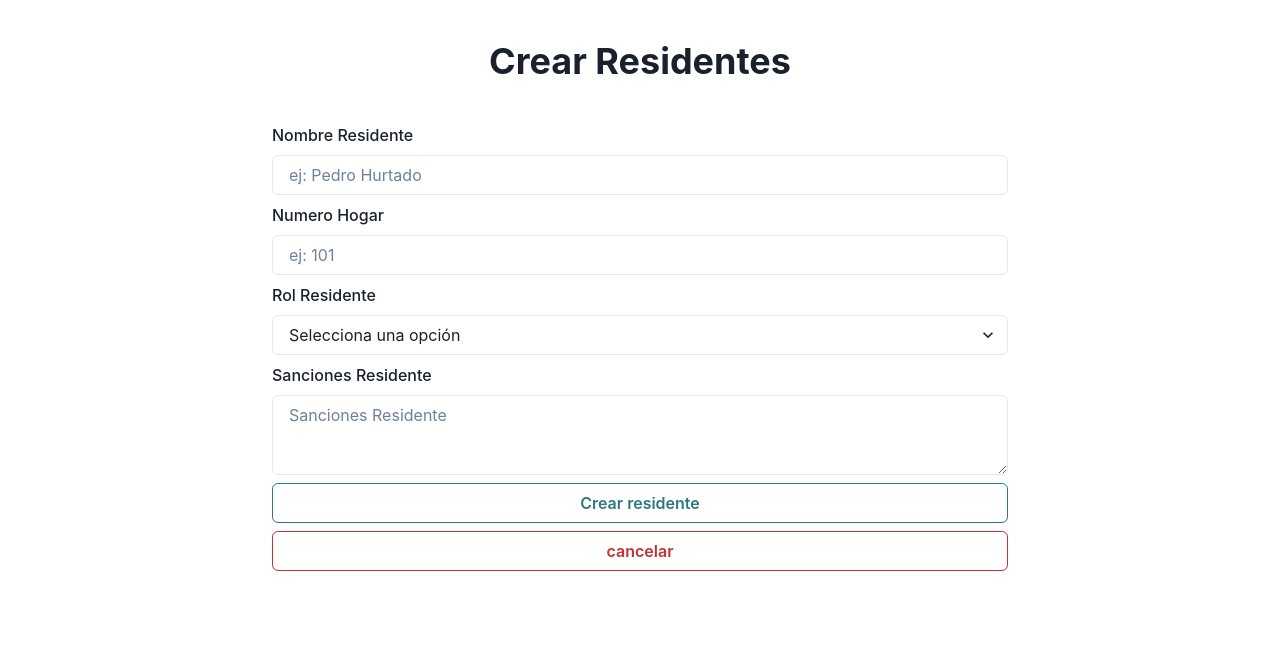
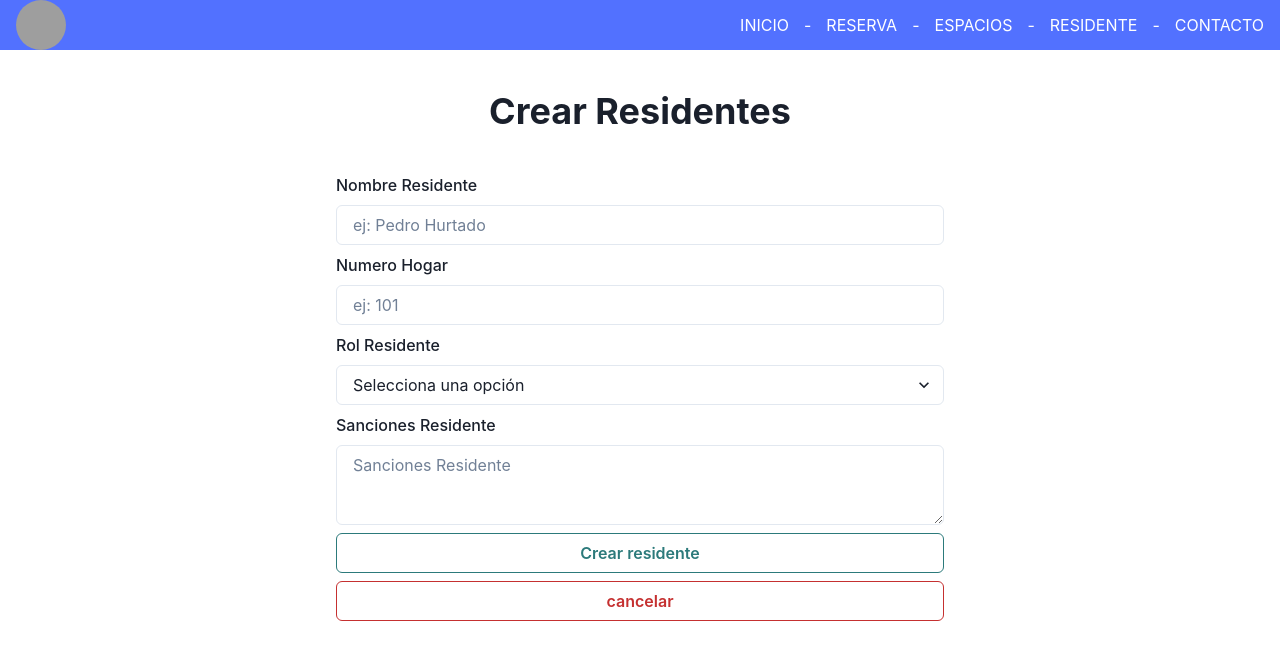
Before and after one commit to BayronMardones/proyecto-ISO, a Next.js app in the folder frontend/: page /residentes in a window 1280 px wide. Shown: the top 660 px of the page. Built offline with nearby package versions, Linux system fonts and the light colour scheme; grey boxes are pictures that could not be loaded.

Commit message:
barra de navegacion para residente y residentes

```diff
--- a/frontend/components/navbar.jsx
+++ b/frontend/components/navbar.jsx
@@ -5,14 +5,13 @@ import {Box, Breadcrumb, BreadcrumbLink, BreadcrumbItem, Container, Image, Flex,
 const navbar = () => {
     return (
         <Container backgroundColor='#5271FF' maxW>
-            <header>
             <Breadcrumb spacing='15px' separator='-' color='white'>
                 <Box>
                     <Link href='#'><Image borderRadius='full' boxSize='50px' src='https://i.postimg.cc/MT0N8Y44/Logotipo-de-estudio-de-maquillaje-minimalista-suave-1.png'/> </Link>
                 </Box>
                 <Spacer/>
                 <BreadcrumbItem>
-                    <BreadcrumbLink href='#' color='white' marginLeft='5' >INICIO</BreadcrumbLink>
+                    <BreadcrumbLink href='/' color='white' marginLeft='5' >INICIO</BreadcrumbLink>
                 </BreadcrumbItem>
                 <BreadcrumbItem>
                     <BreadcrumbLink href='#' color='white'>RESERVA</BreadcrumbLink>
@@ -27,7 +26,6 @@ const navbar = () => {
                     <BreadcrumbLink href='#' color='white'>CONTACTO</BreadcrumbLink>
                 </BreadcrumbItem>
             </Breadcrumb>
-            </header>
         </Container>
     )
 }
--- a/frontend/pages/residentes.jsx
+++ b/frontend/pages/residentes.jsx
@@ -2,8 +2,8 @@ import {useState} from 'react'
 import { Button, Input, Stack, Container, Heading, FormControl, FormLabel, Textarea, Select} from '@chakra-ui/react'
 import axios from 'axios'
 import Swal from 'sweetalert2'
-import Router from 'next/router'
-import {useRouter} from 'next/router'
+import {useRouter, Router} from 'next/router'
+import Navbar from '../components/navbar'
 
 const residentes = () => {
 
@@ -58,7 +58,9 @@ const residentes = () => {
     }
 
     return (
-        <Container maxW="container.md">
+        <box>
+            <Navbar></Navbar>
+            <Container maxW="container.sm">
                 <Heading textAlign={"center"} my={10}>Crear Residentes</Heading>
                 <Stack>
                     <FormControl>
@@ -72,8 +74,8 @@ const residentes = () => {
                     <FormControl>
                         <FormLabel>Rol Residente</FormLabel>
                         <Select placeholder="Selecciona una opción" onChange={onChange} name={"rol"}>
-                        <option value='Residente'>Residente</option>
-                        <option value='Administrador'>Administrador</option>
+                            <option value='RESIDENTE'>Residente</option>
+                            <option value='ADMINISTRADOR'>Administrador</option>
                         </Select>
                     </FormControl>
                     <FormControl>
@@ -82,9 +84,9 @@ const residentes = () => {
                     </FormControl>
                     <Button colorScheme='teal' variant='outline' type='submit' onClick={onSubmit}>Crear residente</Button>
                     <Button colorScheme='red' variant='outline' onClick={()=>router.push('/residente')}>cancelar</Button>
-
                 </Stack>
             </Container>
+        </box>
         )
     }
 
```
Also changed, not shown: frontend/pages/residente.jsx (+5 -2 lines). Lines whose indentation alone changed are shown as unchanged.
